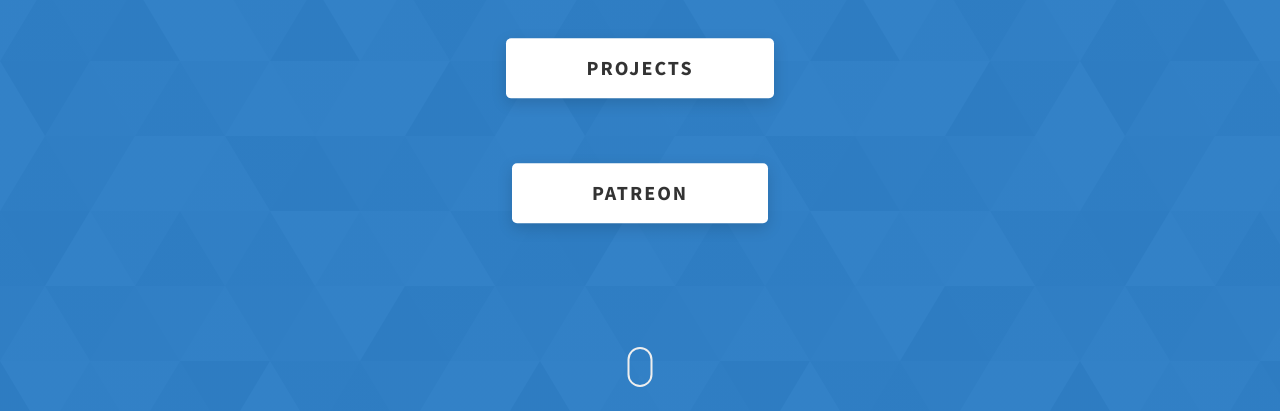
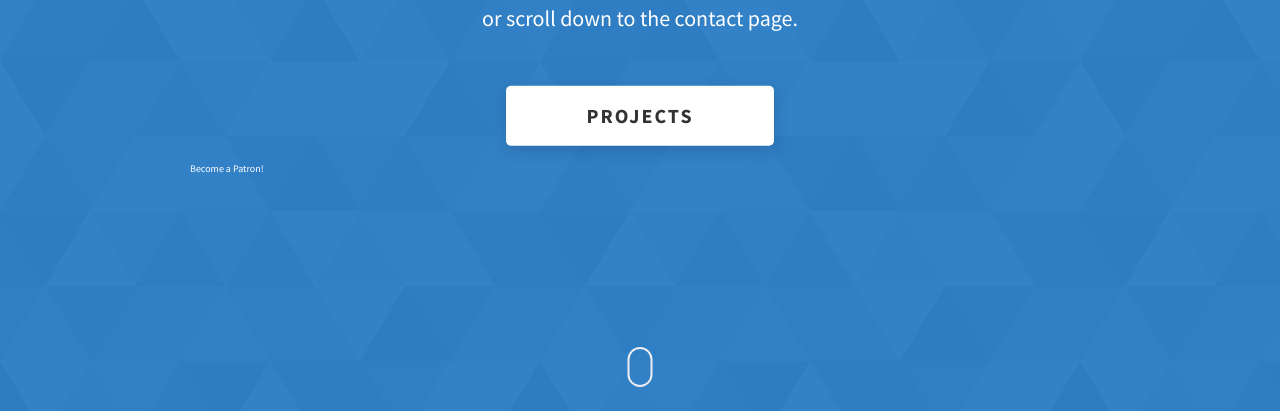
Before and after one commit to pogrammar/dopefolio, a website: page index.html in a window 1280 px wide. Shown: the part 389-800 px from the top of the page. Drawn offline with Linux system fonts and the light colour scheme.

Commit message:
Added patreon

```diff
--- a/index.html
+++ b/index.html
@@ -93,9 +93,7 @@
           <a href="" class="btn btn--bg">Projects</a>
         </div>
         <br>
-        <div class="home-hero__cta">
-          <a href="https://www.patreon.com/betchespy" class="btn btn--bg">Patreon</a>
-        </div>
+        <a href="https://www.patreon.com/bePatron?u=73120233" data-patreon-widget-type="become-patron-button">Become a Patron!</a><script async src="https://c6.patreon.com/becomePatronButton.bundle.js"></script>
       </div>
         <div class="home-hero__social">
           <a href="https://github.com/pogrammar" class="home-hero__social-icon-link">
```
